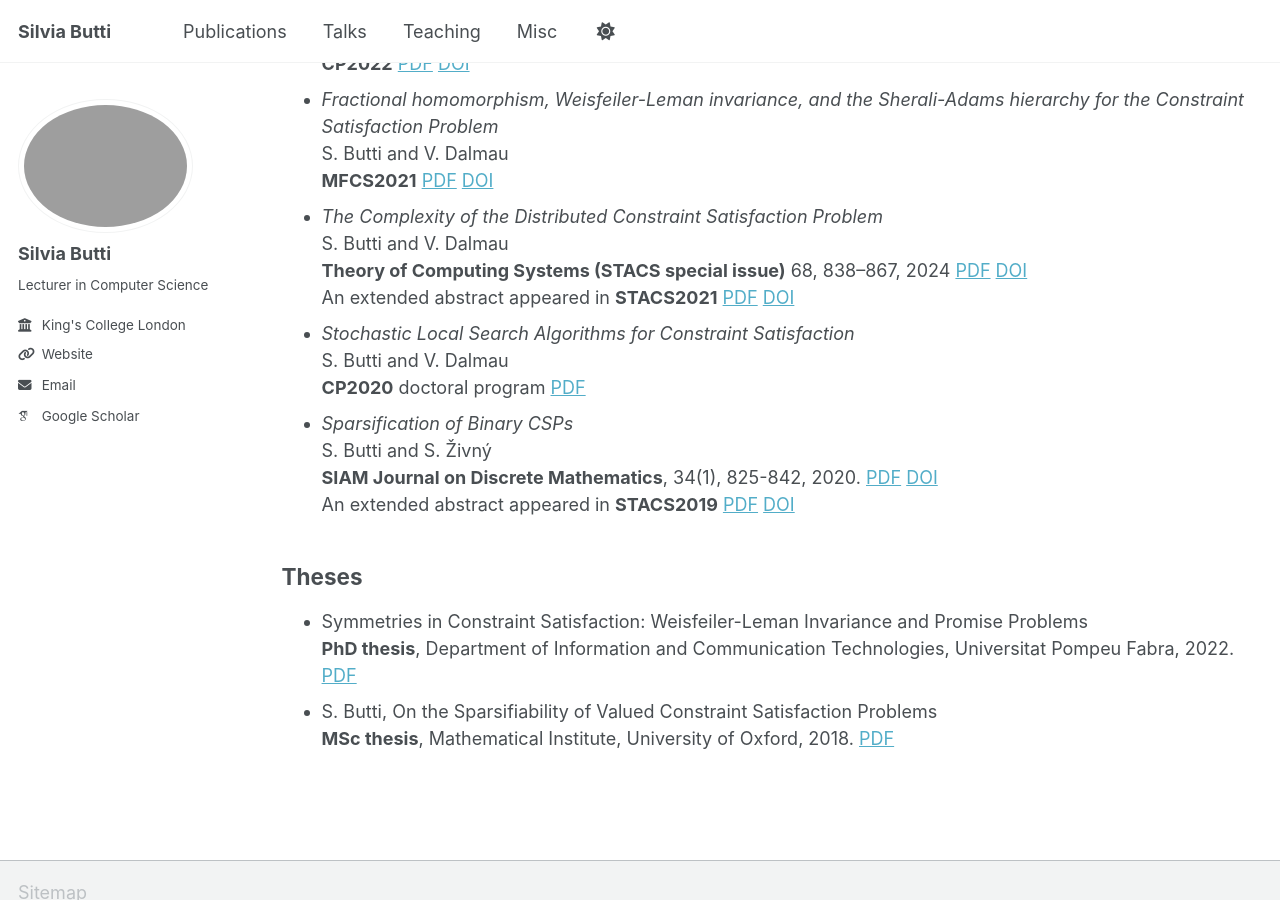
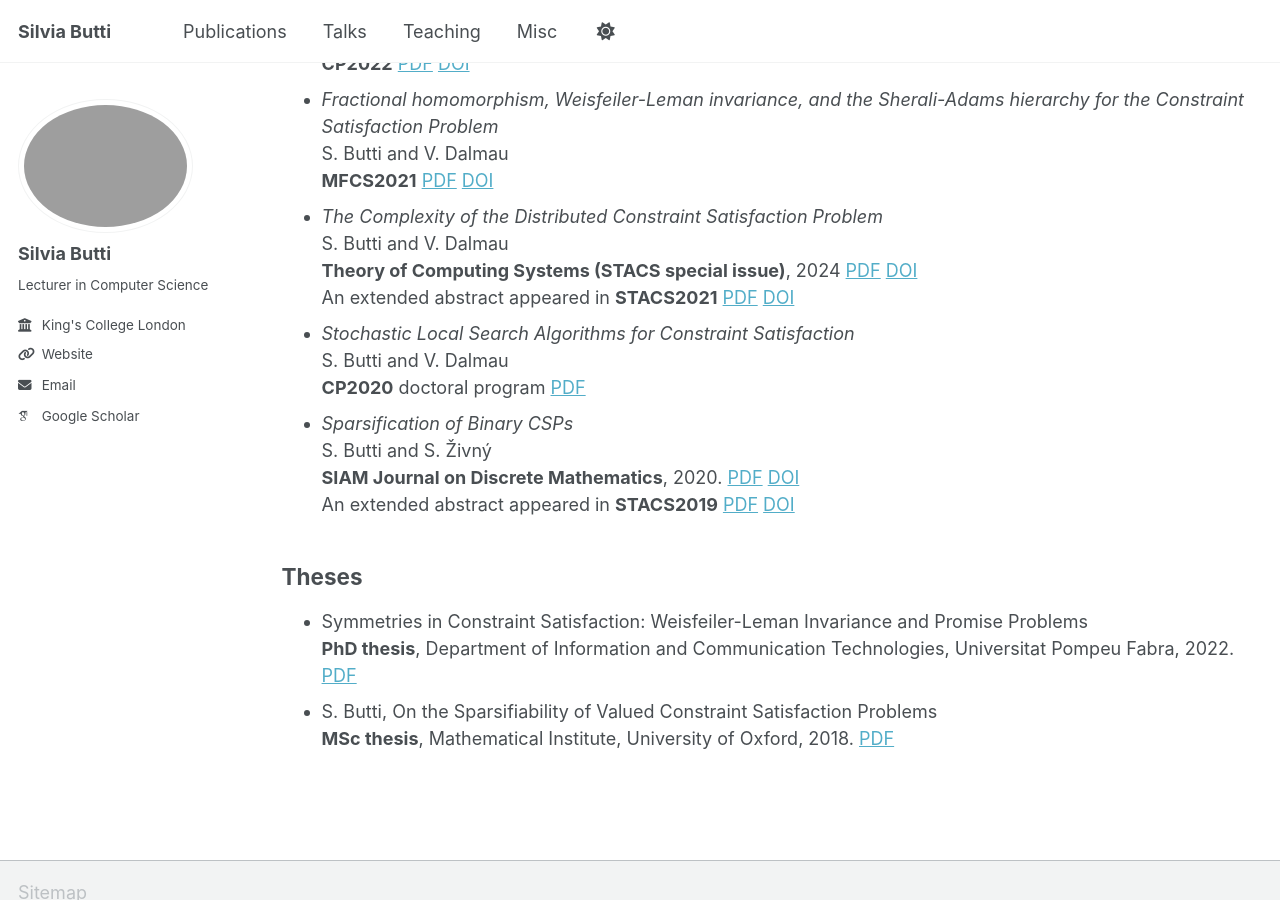
Before and after one commit to silviabutti/silviabutti.github.io, a Jekyll site: the page built from _pages/publications.md, in a window 1280 px wide and 900 px high, scrolled down 607 px. Built offline with Jekyll 4.4.1, drawn with Linux system fonts in a browser that asks for light colours; some web fonts are replaced; a script bundle is joined from its source files by our own code; library files that are not in the unit come from our copies.

Commit message:
Update publications.md

```diff
--- a/_pages/publications.md
+++ b/_pages/publications.md
@@ -29,14 +29,14 @@ author_profile: true
     **MFCS2021** [PDF](https://arxiv.org/pdf/2107.02956) [DOI](https://drops.dagstuhl.de/entities/document/10.4230/LIPIcs.MFCS.2021.27)
 * *The Complexity of the Distributed Constraint Satisfaction Problem*
     S. Butti and V. Dalmau
-    **Theory of Computing Systems (STACS special issue)** 68, 838–867, 2024 [PDF](https://link.springer.com/content/pdf/10.1007/s00224-022-10091-y.pdf) [DOI](https://link.springer.com/article/10.1007/s00224-022-10091-y)
+    **Theory of Computing Systems (STACS special issue)**, 2024 [PDF](https://link.springer.com/content/pdf/10.1007/s00224-022-10091-y.pdf) [DOI](https://link.springer.com/article/10.1007/s00224-022-10091-y)
     An extended abstract appeared in **STACS2021** [PDF](https://arxiv.org/pdf/2007.13594) [DOI](https://drops.dagstuhl.de/entities/document/10.4230/LIPIcs.STACS.2021.20)
 * *Stochastic Local Search Algorithms for Constraint Satisfaction*
     S. Butti and V. Dalmau
     **CP2020** doctoral program [PDF](files/CP2020_SButti_camera-ready.pdf)
 * *Sparsification of Binary CSPs*
     S. Butti and S. Živný
-    **SIAM Journal on Discrete Mathematics**, 34(1), 825-842, 2020. [PDF](https://arxiv.org/pdf/1901.00754) [DOI](https://epubs.siam.org/doi/10.1137/19M1242446)
+    **SIAM Journal on Discrete Mathematics**, 2020. [PDF](https://arxiv.org/pdf/1901.00754) [DOI](https://epubs.siam.org/doi/10.1137/19M1242446)
     An extended abstract appeared in **STACS2019** [PDF](https://drops.dagstuhl.de/storage/00lipics/lipics-vol126-stacs2019/LIPIcs.STACS.2019.17/LIPIcs.STACS.2019.17.pdf) [DOI](https://drops.dagstuhl.de/entities/document/10.4230/LIPIcs.STACS.2019.17)
 
 
```
